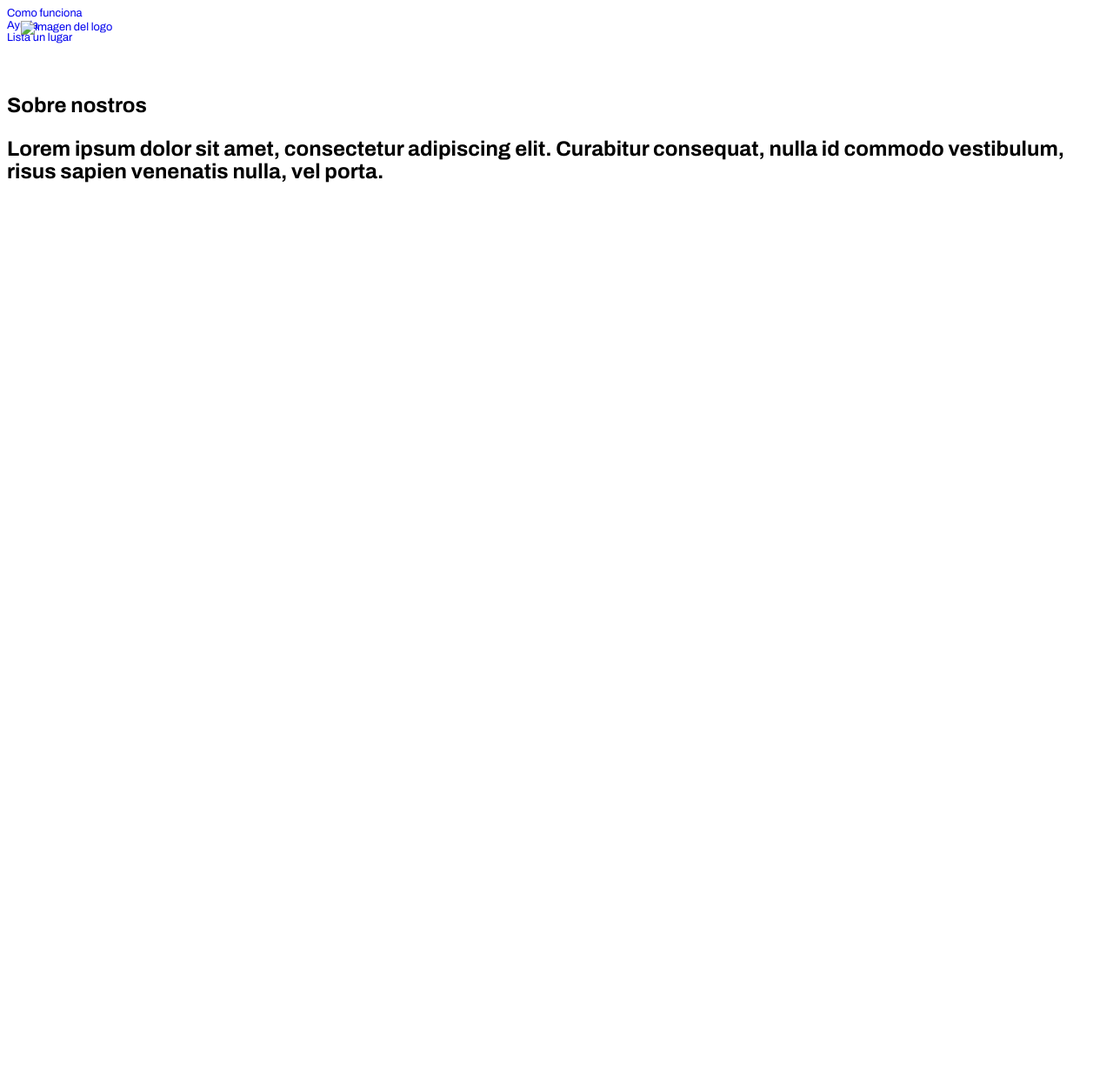
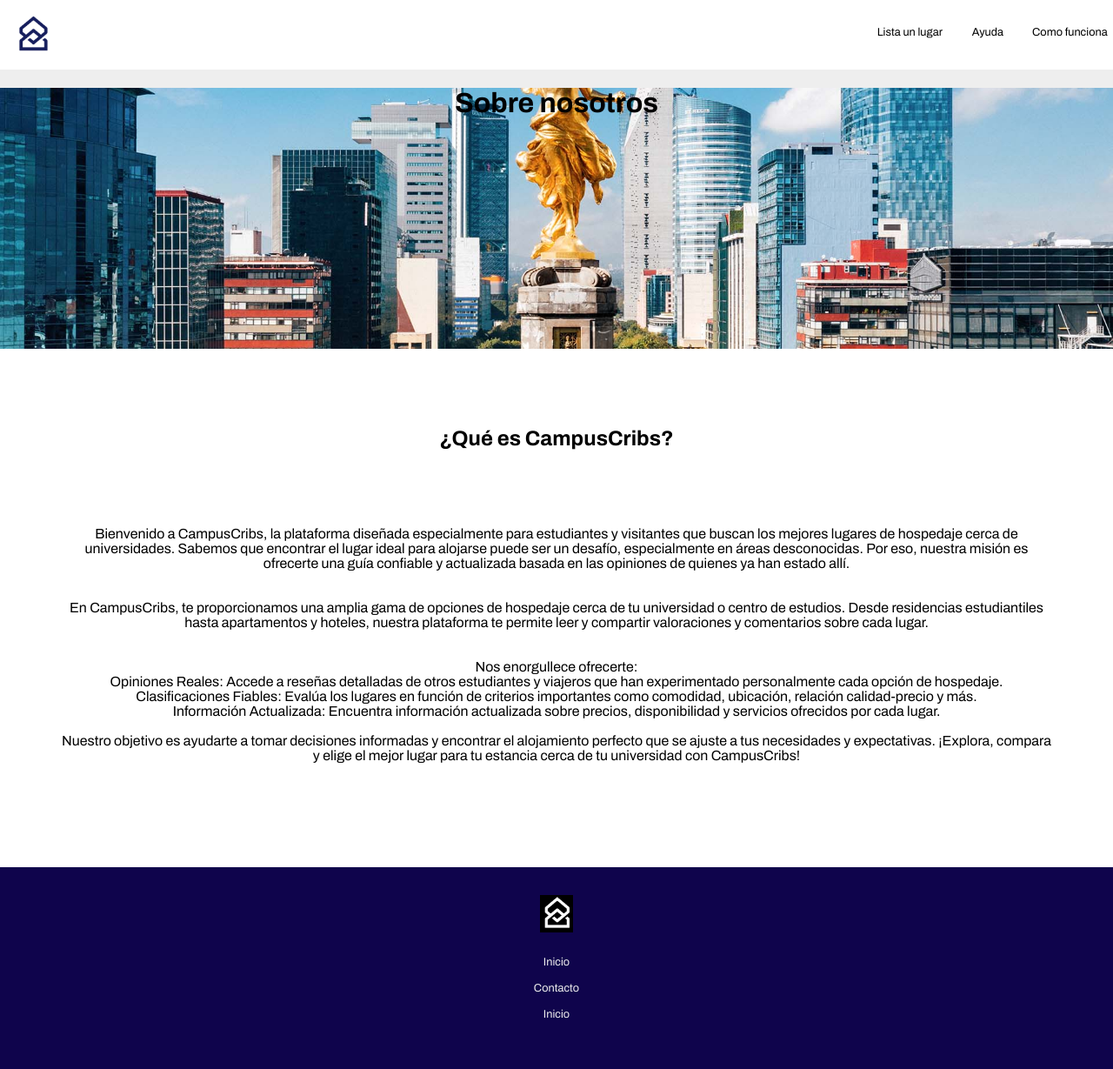
Before and after one commit to DongjuMun/CampusCribs, a plain HTML site: page about.html in a window 1280 px wide. Shown: the whole page at 87% size. Before the commit the page ends 800 px from the top, so only its background shows below. Drawn offline with Linux system fonts and the light colour scheme.

Commit message:
AboutAlmostFinished

```diff
--- a/about.html
+++ b/about.html
@@ -4,7 +4,7 @@
     <meta charset="UTF-8">
     <meta name="viewport" content="width=device-width, initial-scale=1.0">
     <title>CampusCribs</title>
-    <link href='style.css' rel = 'stylesheet'>
+    <link href='styleabout.css' rel = 'stylesheet'>
     <link rel="preconnect" href="https://fonts.googleapis.com">
     <link rel="preconnect" href="https://fonts.gstatic.com" crossorigin>
     <link href="https://fonts.googleapis.com/css2?family=Archivo:ital,wght@0,100..900;1,100..900&family=Josefin+Sans:ital,wght@0,100..700;1,100..700&family=Montserrat:ital,wght@0,100..900;1,100..900&display=swap" rel="stylesheet">
@@ -16,7 +16,7 @@
         <div class = "header">
             <a href="./about.html">
                 <div>
-                    <img class="logo" src="./sources/images/cleaned_image_with_white_bg.png" alt="imagen del logo"/>
+                    <img class="logo" src="./sources/images/cleaned_image.png" alt="imagen del logo"/>
                 </div>
             </a>
             <a href="./howitworks.html">
@@ -36,16 +36,43 @@
             </a>
         </div>
 
+
+
         <div class = "info">
-            <h2> Sobre nostros <h2>
+            <div style="background-image: url(./sources/images/cdmx.jpg); background-size: cover; background-position: center; background-repeat: no-repeat; height: 300px;">
+                <h1>Sobre nosotros</h1>
+            </div>
             <div class="aboutus-text">
-                <p>Lorem ipsum dolor sit amet, consectetur adipiscing elit.
-                    Curabitur consequat, nulla id commodo vestibulum,
-                    risus sapien venenatis nulla, vel porta.
-                </p>
+                <h2> ¿Qué es CampusCribs? </h2>
+                <p><br><br><br><br>
+                    Bienvenido a CampusCribs, la plataforma diseñada especialmente para estudiantes y visitantes que buscan los mejores lugares de hospedaje cerca de universidades. Sabemos que encontrar el lugar ideal para alojarse puede ser un desafío, especialmente en áreas desconocidas. Por eso, nuestra misión es ofrecerte una guía confiable y actualizada basada en las opiniones de quienes ya han estado allí.
+                    <br><br><br>
+                    En CampusCribs, te proporcionamos una amplia gama de opciones de hospedaje cerca de tu universidad o centro de estudios. Desde residencias estudiantiles hasta apartamentos y hoteles, nuestra plataforma te permite leer y compartir valoraciones y comentarios sobre cada lugar.
+                    <br><br><br>
+                    Nos enorgullece ofrecerte:
+                    <br>
+                    Opiniones Reales: Accede a reseñas detalladas de otros estudiantes y viajeros que han experimentado personalmente cada opción de hospedaje.<br>
+                    Clasificaciones Fiables: Evalúa los lugares en función de criterios importantes como comodidad, ubicación, relación calidad-precio y más.<br>
+                    Información Actualizada: Encuentra información actualizada sobre precios, disponibilidad y servicios ofrecidos por cada lugar.<br><br>
+                    Nuestro objetivo es ayudarte a tomar decisiones informadas y encontrar el alojamiento perfecto que se ajuste a tus necesidades y expectativas. ¡Explora, compara y elige el mejor lugar para tu estancia cerca de tu universidad con CampusCribs!
+                    <br><br><br>
+                <p>
             </div>
         </div>
-
-
     </div>
 </body>
+
+<footer>
+    <div class ="info-flex-container">
+        <div class="info-img">
+            <img class="logo" src="./sources/images/cleaned_image_white.png" alt="imagen del logo"/>
+        </div>
+        <div class="info-links">
+            <a href='./index.html' target='_blank'> Inicio </a>
+            <a href='./contact.html' target='_blank'> Contacto </a>
+            <a href='./index.html' target='_blank' > Inicio </a>
+        </div>
+    </div>
+</footer>
+
+</html>
--- /dev/null
+++ b/styleabout.css
@@ -0,0 +1,101 @@
+body {
+    margin: 0%;
+}
+
+.flex-container {
+    display: flex;
+    flex-direction: column;
+}
+
+.header {
+    position: relative;
+    height: 5rem;
+}
+
+.header .logo {
+    position: absolute;
+    left: 1rem;
+    top: 1rem;
+    height: 60%;
+}
+
+.header a {
+    text-decoration: none;
+    font-size: 1vw;
+}
+
+
+.howitworks, .help, .listplace {
+    float: right;
+    border-radius: 0.5rem;
+    padding: 0.5vw;
+    min-width: 4.8rem;
+    text-align: center;
+}
+
+.help, .howitworks, .listplace {
+    color: black;
+    margin: 1.5rem 0rem;
+
+}
+
+
+
+
+
+.info {
+    text-align: center;
+    background-color: #EEEEEE   ;
+}
+.aboutus-text {
+    background-color: white;
+    text-align: center;
+    padding: 70px;
+
+}
+
+footer {
+    background-color: #0F044C;
+}
+
+.info-flex-container {
+    display: flex;
+    flex-direction: column;
+    align-items: center;
+    padding: 2rem 0rem;
+}
+
+.info-img {
+    width: 3%;
+}
+
+.info-img .logo {
+    width: 100%;
+    text-align: center;
+}
+
+.info-links {
+    padding: 1rem 0rem;
+    display: flex;
+    flex-direction: column;
+    align-items: center;
+}
+
+.info-links a {
+    font-size: 0.8rem;
+    padding: 0.5rem 0;
+    text-decoration: none;
+}
+
+.info-links > a:link, .info-links > a:visited {
+    color: #EEEEEE;
+    text-decoration: none;
+}
+
+
+* {
+    font-family: "Archivo", sans-serif;
+    font-optical-sizing: auto;
+    font-style: normal;
+    font-variation-settings: "wdth" 100;
+}
```
Also changed, not shown: cdmx.html (added, +56 -0 lines), index.html (+3 -3 lines), mty.html (added, +56 -0 lines), qro.html (added, +56 -0 lines).
